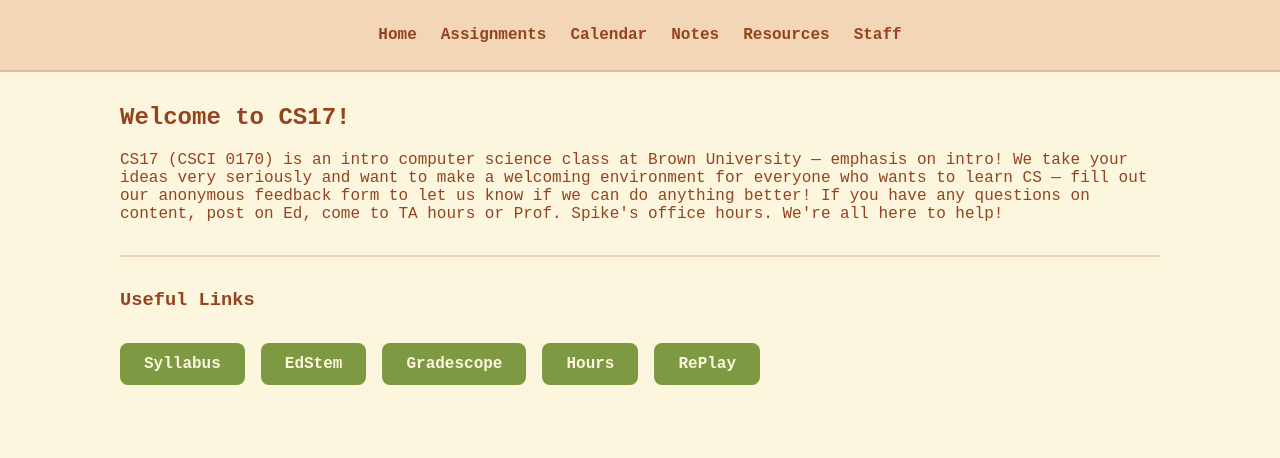
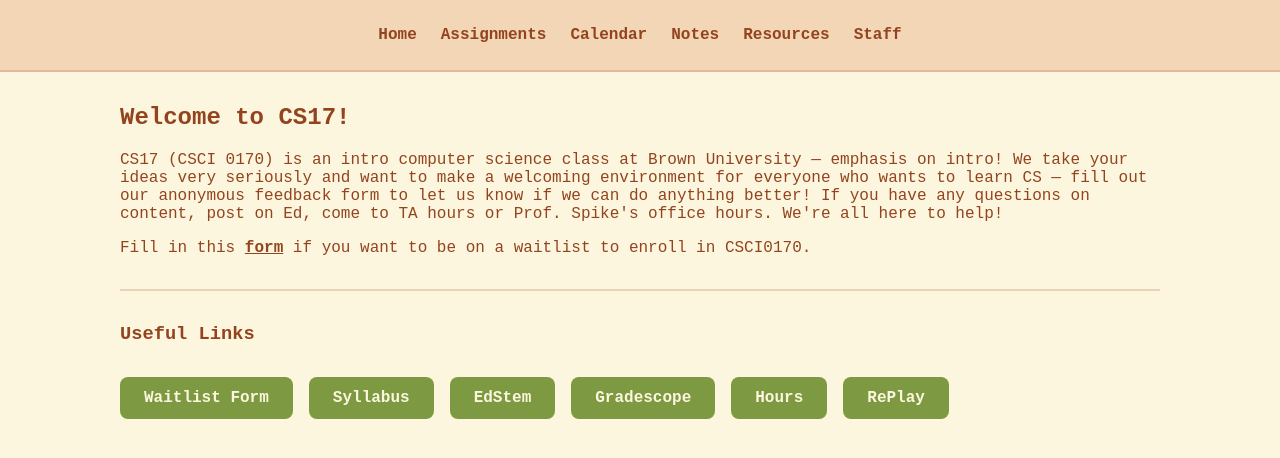
Before and after one commit to cs17-fall2025/cs17-fall2025.github.io, a React (Vite) app: page / in a window 1280 px wide. Shown: the top 458 px of the page. Built offline with nearby package versions, Linux system fonts and the light colour scheme; a web font is replaced by a local one.

Commit message:
updated with waitlist form

```diff
--- a/index.html
+++ b/index.html
@@ -4,7 +4,7 @@
     <meta charset="UTF-8" />
     <link rel="icon" type="image/svg+xml" href="/src/assets/apple.png" />
     <meta name="viewport" content="width=device-width, initial-scale=1.0" />
-    <title>Vite + React</title>
+    <title>CSCI0170</title>
   </head>
   <body>
     <div id="root"></div>
--- a/src/components/Home.tsx
+++ b/src/components/Home.tsx
@@ -13,11 +13,28 @@ export default function Labs() {
           come to TA hours or Prof. Spike's office hours. We're all here to
           help!
         </p>
+        <p>
+          Fill in this{" "}
+          <b>
+            <u>
+              <a href="https://docs.google.com/forms/u/1/d/e/1FAIpQLSfdXhPdlLde_Dur9zUDt9CU7Tx5djqAeug1MA8H4ZfWMBeURw/viewform?usp=pp_url&entry.738272555=Fall+2028+or+Spring+2029&pli=1">
+                form
+              </a>
+            </u>
+          </b>{" "}
+          if you want to be on a waitlist to enroll in CSCI0170.
+        </p>
       </div>
       <hr></hr>
       <div>
         <h3>Useful Links</h3>
         <div className="useful-links">
+          <a
+            className="useful-links-btn"
+            href="https://docs.google.com/forms/u/1/d/e/1FAIpQLSfdXhPdlLde_Dur9zUDt9CU7Tx5djqAeug1MA8H4ZfWMBeURw/viewform?usp=pp_url&entry.738272555=Fall+2028+or+Spring+2029&pli=1"
+          >
+            Waitlist Form
+          </a>
           <a
             className="useful-links-btn"
             href="https://docs.google.com/document/d/1GtksfSOpsYO5ZrPZWnWGeNF-wlyGrqLCks4iBqg2ark/edit?usp=sharing"
```
